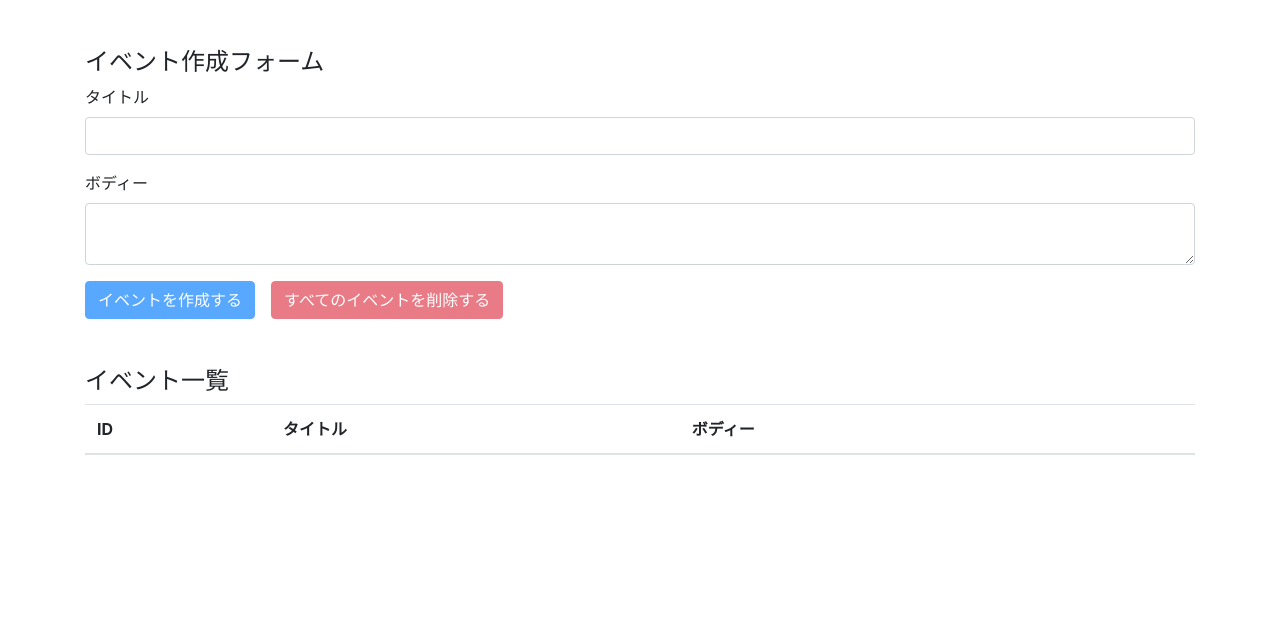
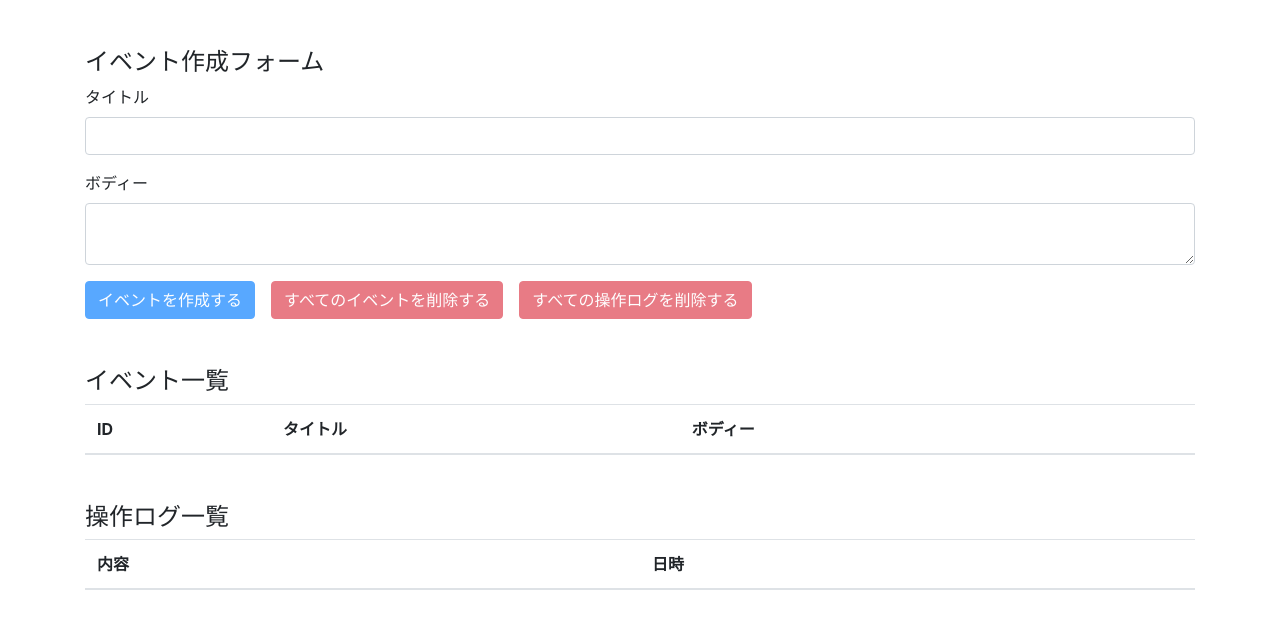
Before and after one commit to 3randy9/hookstest, a React (Create React App) app: page / in a window 1280 px wide. Shown: the top 628 px of the page. Built offline with nearby package versions, Linux system fonts and the light colour scheme.

Commit message:
[update] component operationLog

```diff
--- a/src/components/App.tsx
+++ b/src/components/App.tsx
@@ -4,6 +4,7 @@ import reducer from '../reducers';
 import AppContext from '../contexts/AppContext';
 import EventForm from './EventForm';
 import EventList from './EventList';
+import OperationList from './OperationList';
 
 const App = () => {
 	const initialState = {
@@ -17,6 +18,7 @@ const App = () => {
 			<div className="container">
 				<EventForm />
 				<EventList />
+				<OperationList />
 			</div>
 		</AppContext.Provider>
 	);
--- a/src/components/Event.tsx
+++ b/src/components/Event.tsx
@@ -1,11 +1,17 @@
 import React, { useContext } from 'react';
-import { DELETE_EVENT } from '../actions';
+import { DELETE_EVENT, ADD_OPERATION_LOG } from '../actions';
 import AppContext from '../contexts/AppContext';
+import { timeCurrentIso8601 } from '../utils';
+import { EventState } from '../reducers/events';
 
-const Event = ({ event }: any) => {
-	console.log(event);
+type EventProps = {
+	event: EventState;
+};
+
+const Event = ({ event }: EventProps) => {
 	const { dispatch } = useContext(AppContext);
-	const id: number = event.id;
+	const id = event.id;
+
 	const handleClickDeleteBtn = (e: React.BaseSyntheticEvent) => {
 		e.preventDefault();
 		const result = window.confirm(
@@ -15,6 +21,11 @@ const Event = ({ event }: any) => {
 			dispatch({
 				type: DELETE_EVENT,
 				id
+			});
+			dispatch({
+				type: ADD_OPERATION_LOG,
+				description: `イベント(id=${id})を削除しました。`,
+				operatedAt: timeCurrentIso8601
 			});
 		}
 	};
--- a/src/components/EventForm.tsx
+++ b/src/components/EventForm.tsx
@@ -50,6 +50,18 @@ const EventForm = () => {
 
 	const unCreatable = title === '' || body === '';
 
+	const deleteAllOperationLog = (e: React.BaseSyntheticEvent) => {
+		e.preventDefault();
+		const result = window.confirm(
+			'すべての操作ログを本当に削除しても良いですか？'
+		);
+		if (result) {
+			dispatch({
+				type: DELETE_ALL_OPERATION_LOG
+			});
+		}
+	};
+
 	return (
 		<>
 			<h4 className="mt-5">イベント作成フォーム</h4>
@@ -88,6 +100,13 @@ const EventForm = () => {
 				>
 					すべてのイベントを削除する
 				</button>
+				<button
+					className="btn btn-danger ml-3"
+					disabled={state.operationLogs.length === 0}
+					onClick={deleteAllOperationLog}
+				>
+					すべての操作ログを削除する
+				</button>
 			</form>
 		</>
 	);
--- /dev/null
+++ b/src/components/OperationList.tsx
@@ -0,0 +1,27 @@
+import React, { useContext } from 'react';
+import AppContext from '../contexts/AppContext';
+import OperationLog from './OperationLog';
+
+const OperationList = () => {
+	const { state } = useContext(AppContext);
+	return (
+		<>
+			<h4 className="mt-5">操作ログ一覧</h4>
+			<table className="table table-hover">
+				<thead>
+					<tr>
+						<th>内容</th>
+						<th>日時</th>
+					</tr>
+				</thead>
+				<tbody>
+					{state.operationLogs.map((operationLog, i) => {
+						return <OperationLog key={i} operationLog={operationLog} />;
+					})}
+				</tbody>
+			</table>
+		</>
+	);
+};
+
+export default OperationList;
--- /dev/null
+++ b/src/components/OperationLog.tsx
@@ -0,0 +1,17 @@
+import React from 'react';
+import { OperationLogState } from '../reducers/operationLogs';
+
+type OperationLogProps = {
+	operationLog: OperationLogState;
+};
+
+const OperationLog = ({ operationLog }: OperationLogProps) => {
+	return (
+		<tr>
+			<td>{operationLog.description}</td>
+			<td>{operationLog.operatedAt}</td>
+		</tr>
+	);
+};
+
+export default OperationLog;
--- a/src/contexts/AppContext.ts
+++ b/src/contexts/AppContext.ts
@@ -1,12 +1,12 @@
 import { createContext } from 'react';
-import { EventState, EventAction } from '../reducers/events';
+import { EventsState, EventAction } from '../reducers/events';
 import {
 	OperationLogsState,
 	OperationLogsAction
 } from '../reducers/operationLogs';
 
 interface State {
-	events: EventState;
+	events: EventsState;
 	operationLogs: OperationLogsState;
 }
 
--- a/src/reducers/events.ts
+++ b/src/reducers/events.ts
@@ -5,19 +5,19 @@ import { CREATE_EVENT, DELETE_EVENT, DELETE_ALL_EVENT } from '../actions';
 // 		body: '2020年に東京オリンピックを開催します。'
 // }
 
-export interface Event {
+export interface EventState {
 	id?: number;
 	title?: string;
 	body?: string;
 }
 
-export interface EventAction extends Event {
+export interface EventAction extends EventState {
 	type: string;
 }
 
-export type EventState = Event[];
+export type EventsState = EventState[];
 
-const events = (state: EventState = [], action: EventAction) => {
+const events = (state: EventsState = [], action: EventAction) => {
 	switch (action.type) {
 		case CREATE_EVENT:
 			const event = { title: action.title, body: action.body };
--- a/src/reducers/operationLogs.ts
+++ b/src/reducers/operationLogs.ts
@@ -1,15 +1,15 @@
 import { ADD_OPERATION_LOG, DELETE_ALL_OPERATION_LOG } from '../actions';
 
-export interface OperationLogs {
+export interface OperationLogState {
 	description: string;
 	operatedAt: string;
 }
 
-export interface OperationLogsAction extends OperationLogs {
+export interface OperationLogsAction extends OperationLogState {
 	type: string;
 }
 
-export type OperationLogsState = OperationLogs[];
+export type OperationLogsState = OperationLogState[];
 
 const operationLogs = (
 	state: OperationLogsState = [],
```
